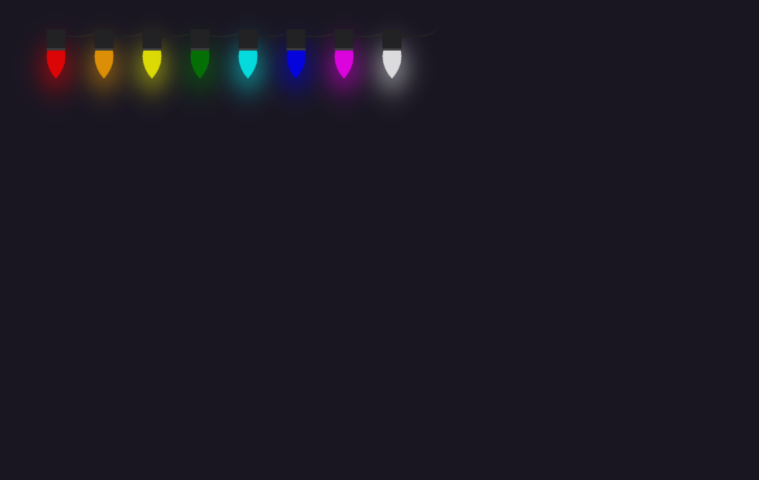
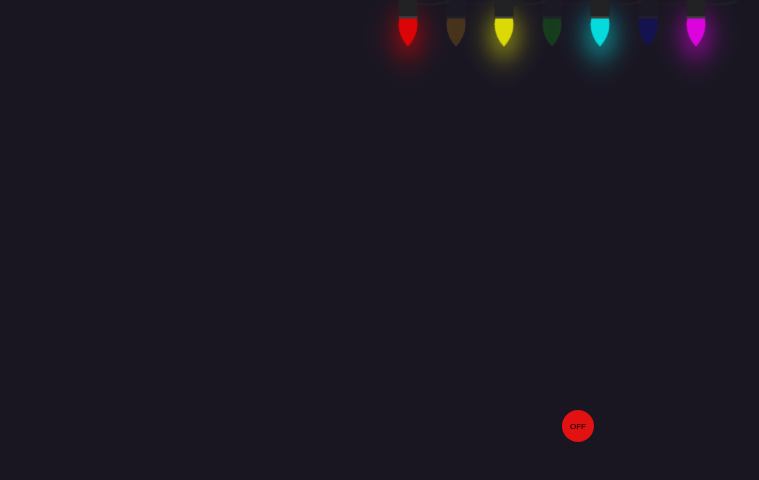
Before and after one commit to erikalbuquerque/christmas_lights, a React (Create React App) app: page / in a window 1280 px wide. Shown: the top 480 px of the page, without its empty margins (0-759 px from the left). Built offline with nearby package versions, Linux system fonts and the light colour scheme.

Commit message:
hooks => LighProvider, function handleButon;

```diff
--- a/src/App.js
+++ b/src/App.js
@@ -1,22 +1,31 @@
 import React from "react";
 import GlobalStyle from "./styles/globalStyles";
 import Light from "./components/Light";
+import Controls from "./components/Controls";
 
-import { Content } from "./styles/styles.js";
+import LightProvider from "./context/toggleLights";
+
+import { ContentLights, Content } from "./styles/styles.js";
 
 const App = () => {
   return (
-    <Content>
-      <GlobalStyle />
-      <Light color="red" delay="1" />
-      <Light color="orange" delay="2" />
-      <Light color="yellow" delay="1" />
-      <Light color="green" delay="2" />
-      <Light color="cyan" delay="1" />
-      <Light color="blue" delay="2" />
-      <Light color="magenta" delay="1"/>
-      <Light color="white" delay="2"/>
-    </Content>
+    <LightProvider>
+      <Content>
+        <ContentLights>
+          <Light color="red" duration="2s" />
+          <Light color="orange" duration="3s" />
+          <Light color="yellow" duration="2s" />
+          <Light color="#01D001" duration="3s" />
+          <Light color="cyan" duration="2s" />
+          <Light color="blue" duration="3s" />
+          <Light color="magenta" duration="2s" />
+        </ContentLights>
+
+        <Controls />
+
+        <GlobalStyle />
+      </Content>
+    </LightProvider>
   );
 };
 
--- /dev/null
+++ b/src/components/Controls/index.js
@@ -0,0 +1,19 @@
+import React from "react";
+
+import { useLight } from "./../../context/toggleLights";
+
+import { Content, Button } from "./styles";
+
+const Controls = () => {
+  const { light, setLight } = useLight();
+  function handleButton() {
+    !light ? setLight(true) : setLight(false);
+  }
+  return (
+    <Content>
+      <Button onClick={() => handleButton()}>{!light ? "OFF" : "ON"}</Button>
+    </Content>
+  );
+};
+
+export default Controls;
--- /dev/null
+++ b/src/components/Controls/styles.js
@@ -0,0 +1,24 @@
+import styled from "styled-components";
+
+export const Content = styled.div`
+  padding: 10px;
+  position: absolute;
+  top: 50vh;
+  left: 50%;
+`;
+
+export const Button = styled.button`
+  background-color: #e21212;
+  height: 32px;
+  width: 32px;
+  font-size: 8px;
+  border: none;
+  border-radius: 50%;
+  padding: 10px 5px;
+  cursor: pointer;
+  outline: none;
+
+  &:hover {
+    opacity: 0.7;
+  }
+`;
--- a/src/components/Light/index.js
+++ b/src/components/Light/index.js
@@ -1,8 +1,8 @@
 import React from "react";
 import { Content } from "./styles";
 
-const Light = ({ color, delay }) => {
-  return <Content color={color} delay={delay}></Content>;
+const Light = ({ color, duration }) => {
+  return <Content color={color} duration={duration}></Content>;
 };
 
 export default Light;
--- a/src/components/Light/styles.js
+++ b/src/components/Light/styles.js
@@ -1,9 +1,14 @@
 import styled, { keyframes } from "styled-components";
 
 const pulseLight = (shadow) => keyframes`
- to {
+  0%,
+  100% {
    box-shadow: -10px 10px 32px 3px ${shadow};
    opacity: 1;
+ }
+ 50% {
+  box-shadow: none;
+  opacity: 0.2;
  }
 `;
 
@@ -15,9 +20,9 @@ export const Content = styled.div`
   box-shadow: 0 0 0 0 transparent;
   border-radius: 64px 0px;
   transform: rotate(-45deg);
-  animation: ${(props) => pulseLight(props.color)} 1s infinite;
-  animation-delay: ${(props) => props.delay}s;
-  opacity: 0.2;
+  animation: ${(props) => pulseLight(props.color)} ${(props) => props.duration}
+    infinite;
+  animation-delay: 0s;
 
   &:after {
     content: "";
@@ -32,7 +37,6 @@ export const Content = styled.div`
     border-bottom: 2px solid #444;
   }
   &:before {
-    position: absolute;
     content: "";
     transform: rotate(45deg);
     top: 0;
--- /dev/null
+++ b/src/context/toggleLights.js
@@ -0,0 +1,18 @@
+import React, { createContext, useContext, useState } from "react";
+
+const LightContext = createContext();
+
+export default function LightProvider({ children }) {
+  const [light, setLight] = useState(false);
+  return (
+    <LightContext.Provider value={{ light, setLight }}>
+      {children}
+    </LightContext.Provider>
+  );
+}
+
+export function useLight() {
+  const context = useContext(LightContext);
+  const { light, setLight } = context;
+  return { light, setLight };
+}
--- a/src/styles/globalStyles.js
+++ b/src/styles/globalStyles.js
@@ -6,7 +6,10 @@ const GlobalStyle = createGlobalStyle`
         padding: 0;
         box-sizing: border-box;
     }
-
+    html, body {
+        width: 100%;
+        height: 100%;
+    }
     body {
         background-color: rgb(25, 22, 34);
         font-family: sans-serif;
--- a/src/styles/styles.js
+++ b/src/styles/styles.js
@@ -1,7 +1,13 @@
 import styled from "styled-components";
 
 export const Content = styled.div`
+  position: absolute;
+  top: 0;
+  left: 30%;
+`;
+
+export const ContentLights = styled.div`
   display: flex;
   flex-direction: row;
-  padding: 32px;
+
 `;
```
